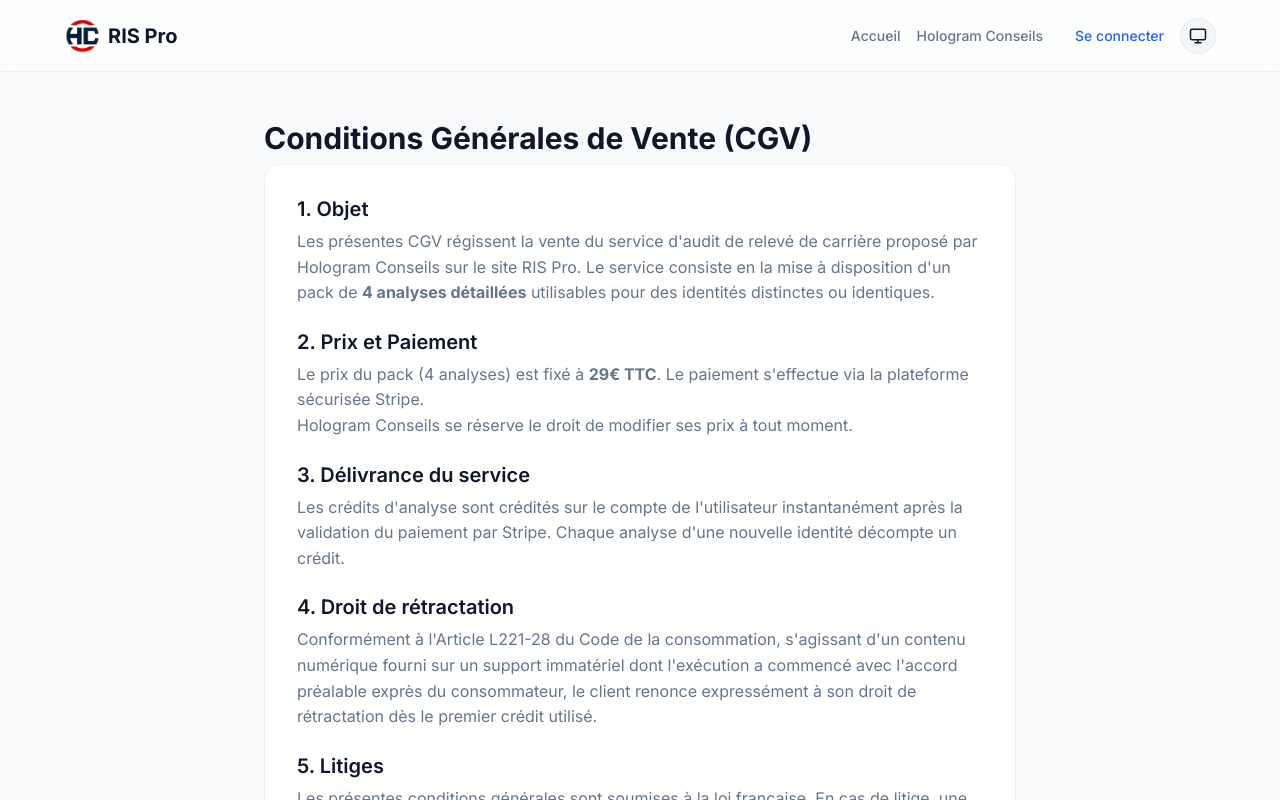
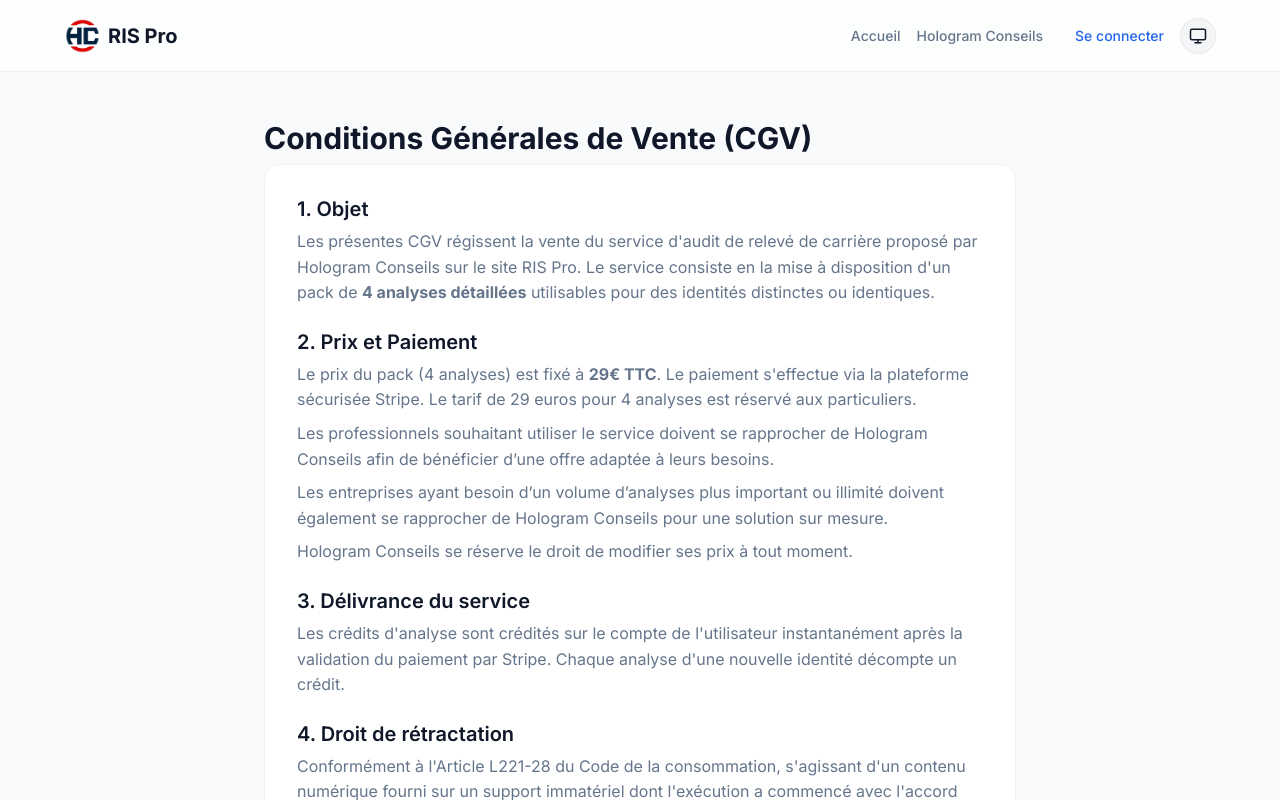
Before and after one commit to hologramconseils/ris-pro, a React (Vite) app: page /cgv in a window 1280 px wide. Shown: the top 800 px of the page. Built offline with nearby package versions, Linux system fonts and the light colour scheme; no server answers.

Commit message:
docs: update pricing and payment section in CGV

```diff
--- a/src/pages/CGV.jsx
+++ b/src/pages/CGV.jsx
@@ -17,10 +17,21 @@ export default function CGV() {
 
         <section>
           <h2 className="text-xl font-semibold mb-2">2. Prix et Paiement</h2>
-          <p className="text-muted">
-            Le prix du pack (4 analyses) est fixé à <strong>29€ TTC</strong>. Le paiement s'effectue via la plateforme sécurisée Stripe.<br/>
-            {LABELS.BRAND_NAME} se réserve le droit de modifier ses prix à tout moment.
-          </p>
+          <div className="text-muted flex flex-col gap-2">
+            <p>
+              Le prix du pack (4 analyses) est fixé à <strong>29€ TTC</strong>. Le paiement s'effectue via la plateforme sécurisée Stripe.
+              Le tarif de 29 euros pour 4 analyses est réservé aux particuliers.
+            </p>
+            <p>
+              Les professionnels souhaitant utiliser le service doivent se rapprocher de {LABELS.BRAND_NAME} afin de bénéficier d’une offre adaptée à leurs besoins.
+            </p>
+            <p>
+              Les entreprises ayant besoin d’un volume d’analyses plus important ou illimité doivent également se rapprocher de {LABELS.BRAND_NAME} pour une solution sur mesure.
+            </p>
+            <p className="text-xs mt-2">
+              {LABELS.BRAND_NAME} se réserve le droit de modifier ses prix à tout moment.
+            </p>
+          </div>
         </section>
 
         <section>
```
